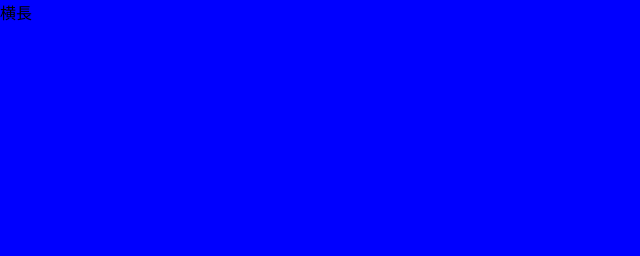
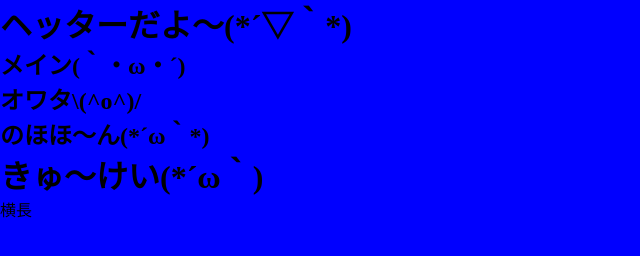
Before and after one commit to akatukikuonn/web1-10, a plain HTML site: page index.html in a window 1280 px wide. Shown: the whole page, without its empty margins (0-640 px from the left). Drawn offline with Linux system fonts and the light colour scheme.

Commit message:
Create index.html

```diff
--- a/index.html
+++ b/index.html
@@ -9,4 +9,19 @@
  <title>練習１０</title>
  </head>
  <body>
+  <header>
+   <h1>ヘッターだよ～(*´▽｀*)</h1>
+  </header>
+  <section>
+   <h1>メイン(｀・ω・´)</h1>
+  </section>
+  <aside>
+   <h1>オワタ\(^o^)/</h1>
+  </aside>
+  <aside>
+   <h1>のほほ～ん(*´ω｀*)</h1>
+  </aside>
+  <footer>
+   <h1>きゅ～けい(*´ω｀)</h1>
+  </footer>
  </body>
```
